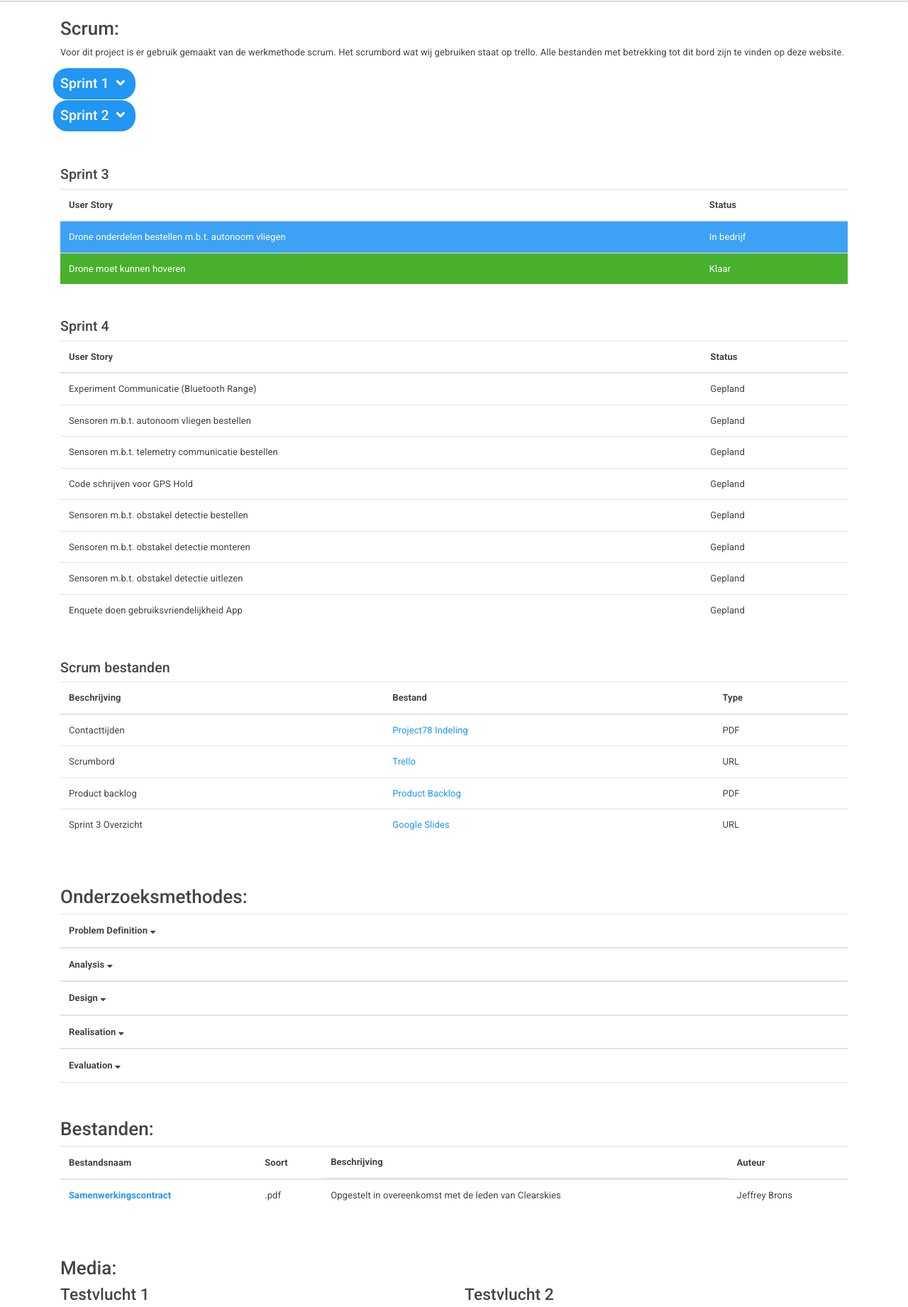
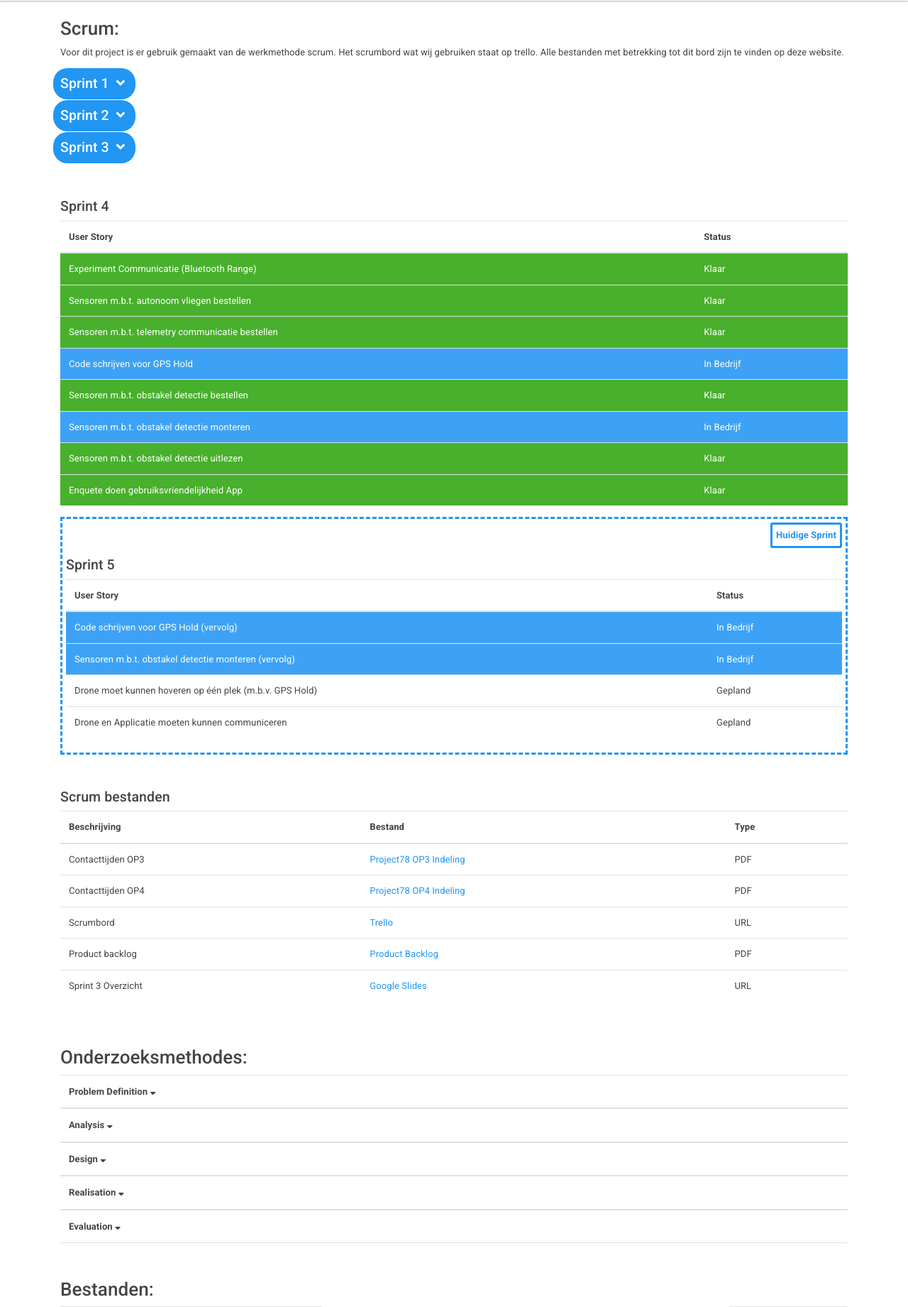
Before and after one commit to JellevanKoppen/HrWebsite, a PHP site: page /project78.php in a window 1280 px wide. Shown: the part 960-2801 px from the top of the page at 71% size. Run offline with PHP 8.4, Linux system fonts and the light colour scheme.

Commit message:
Added sprint 5

```diff
--- a/css/master.css
+++ b/css/master.css
@@ -33,6 +33,20 @@ html,body{
   color: white;
   padding: 10px;
   margin-left: -10px;
+}
+
+#currentSprint{
+  border: 3px dashed #2196F3;
+  padding: 5px;
+}
+
+#currentSprintText{
+  float: right;
+  color: #2196F3;
+  border: 3px solid #2196F3;
+  padding: 5px;
+  border-radius: 3px;
+  font-weight: bold;
 }
 
 .animatetop{
--- a/project78.php
+++ b/project78.php
@@ -107,16 +107,86 @@
                         <td>Onderzoek doen naar sensoren</td>
                         <td>Klaar</td>
                       </tr>
-                      <tr class="tableDoing">
+                      <tr class="tableDone">
                         <td>Onderzoek doen naar App development</td>
-                        <td>In Bedrijf</td>
+                        <td>Klaar</td>
                       </tr>
                     </tbody>
                   </table>
                 </div>
               </div>
             </div>
-            <h4 class="mt-5">Sprint 3</h4>
+            <div class="panel-group">
+              <div class="panel panel-default">
+                <div style="height: 45px;">
+                  <h4 class="sprintButton">
+                    <div data-toggle="collapse" href="#sprint3">Sprint 3 <i class="fas fa-angle-down" style="margin: 0 5px;"></i></div>
+                  </h4>
+                </div>
+                <div id="sprint3" class="panel-collapse collapse" style="padding-top: 5px;">
+                  <table class="table table-hover">
+                    <thead>
+                      <th scope="col">User Story</th>
+                      <th scope="col">Status </th>
+                    </thead>
+                    <tbody>
+                      <tr class="tableDone">
+                        <td>Drone onderdelen bestellen m.b.t. autonoom vliegen</td>
+                        <td>Klaar</td>
+                      </tr>
+                      <tr class="tableDone">
+                        <td>Drone moet kunnen hoveren</td>
+                        <td>Klaar</td>
+                      </tr>
+                    </tbody>
+                  </table>
+                </div>
+              </div>
+            </div>
+            <h4 class="mt-5">Sprint 4</h4>
+            <table class="table table-hover">
+              <thead>
+                <th scope="col">User Story</th>
+                <th scope="col">Status </th>
+              </thead>
+              <tbody>
+                <tr class="tableDone">
+                  <td>Experiment Communicatie (Bluetooth Range)</td>
+                  <td>Klaar</td>
+                </tr>
+                <tr class="tableDone">
+                  <td>Sensoren m.b.t. autonoom vliegen bestellen</td>
+                  <td>Klaar</td>
+                </tr>
+                <tr class="tableDone">
+                  <td>Sensoren m.b.t. telemetry communicatie bestellen</td>
+                  <td>Klaar</td>
+                </tr>
+                <tr class="tableDoing">
+                  <td>Code schrijven voor GPS Hold</td>
+                  <td>In Bedrijf</td>
+                </tr>
+                <tr class="tableDone">
+                  <td>Sensoren m.b.t. obstakel detectie bestellen</td>
+                  <td>Klaar</td>
+                </tr>
+                <tr class="tableDoing">
+                  <td>Sensoren m.b.t. obstakel detectie monteren</td>
+                  <td>In Bedrijf</td>
+                </tr>
+                <tr class="tableDone">
+                  <td>Sensoren m.b.t. obstakel detectie uitlezen</td>
+                  <td>Klaar</td>
+                </tr>
+                <tr class="tableDone">
+                  <td>Enquete doen gebruiksvriendelijkheid App</td>
+                  <td>Klaar</td>
+                </tr>
+              </tbody>
+            </table>
+            <div id="currentSprint">
+            <div id="currentSprintText">Huidige Sprint</div>
+            <h4 class="mt-5">Sprint 5</h4>
             <table class="table table-hover">
               <thead>
                 <th scope="col">User Story</th>
@@ -124,56 +194,24 @@
               </thead>
               <tbody>
                 <tr class="tableDoing">
-                  <td>Drone onderdelen bestellen m.b.t. autonoom vliegen</td>
-                  <td>In bedrijf</td>
+                  <td>Code schrijven voor GPS Hold (vervolg)</td>
+                  <td>In Bedrijf</td>
                 </tr>
-                <tr class="tableDone">
-                  <td>Drone moet kunnen hoveren</td>
-                  <td>Klaar</td>
+                <tr class="tableDoing">
+                  <td>Sensoren m.b.t. obstakel detectie monteren (vervolg)</td>
+                  <td>In Bedrijf</td>
                 </tr>
-              </tbody>
-            </table>
-            <h4 class="mt-5">Sprint 4</h4>
-            <table class="table table-hover">
-              <thead>
-                <th scope="col">User Story</th>
-                <th scope="col">Status </th>
-              </thead>
-              <tbody>
-                <tr>
-                  <td>Experiment Communicatie (Bluetooth Range)</td>
+                <tr class="">
+                  <td>Drone moet kunnen hoveren op één plek (m.b.v. GPS Hold)</td>
                   <td>Gepland</td>
                 </tr>
-                <tr>
-                  <td>Sensoren m.b.t. autonoom vliegen bestellen</td>
-                  <td>Gepland</td>
-                </tr>
-                <tr>
-                  <td>Sensoren m.b.t. telemetry communicatie bestellen</td>
-                  <td>Gepland</td>
-                </tr>
-                <tr>
-                  <td>Code schrijven voor GPS Hold</td>
-                  <td>Gepland</td>
-                </tr>
-                <tr>
-                  <td>Sensoren m.b.t. obstakel detectie bestellen</td>
-                  <td>Gepland</td>
-                </tr>
-                <tr>
-                  <td>Sensoren m.b.t. obstakel detectie monteren</td>
-                  <td>Gepland</td>
-                </tr>
-                <tr>
-                  <td>Sensoren m.b.t. obstakel detectie uitlezen</td>
-                  <td>Gepland</td>
-                </tr>
-                <tr>
-                  <td>Enquete doen gebruiksvriendelijkheid App</td>
+                <tr class="">
+                  <td>Drone en Applicatie moeten kunnen communiceren</td>
                   <td>Gepland</td>
                 </tr>
               </tbody>
             </table>
+          </div>
             <h4 class="mt-5">Scrum bestanden</h4>
             <table class="table table-hover">
                <thead>
@@ -185,8 +223,13 @@
                </thead>
                <tbody>
                  <tr>
-                   <td>Contacttijden</td>
-                   <td><a href="assets/doc/Project78IndelingOP3.pdf" target="_blank">Project78 Indeling</a></td>
+                   <td>Contacttijden OP3</td>
+                   <td><a href="assets/doc/Project78IndelingOP3.pdf" target="_blank">Project78 OP3 Indeling</a></td>
+                   <td>PDF</td>
+                 </tr>
+                 <tr>
+                   <td>Contacttijden OP4</td>
+                   <td><a href="assets/doc/Project78IndelingOP4.pdf" target="_blank">Project78 OP4 Indeling</a></td>
                    <td>PDF</td>
                  </tr>
                  <tr>
```
Also changed, not shown: 1 other file.
